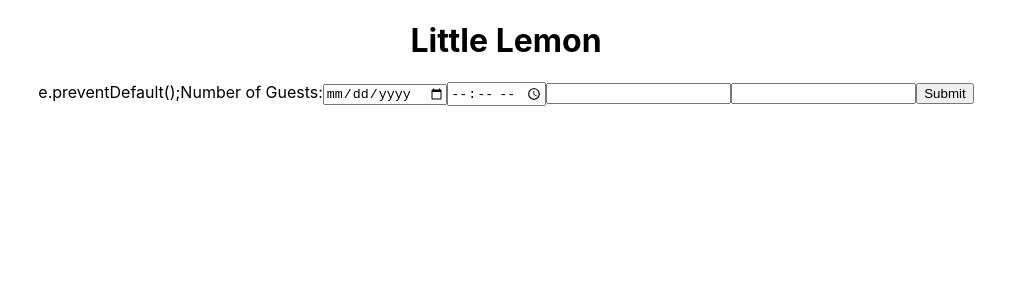
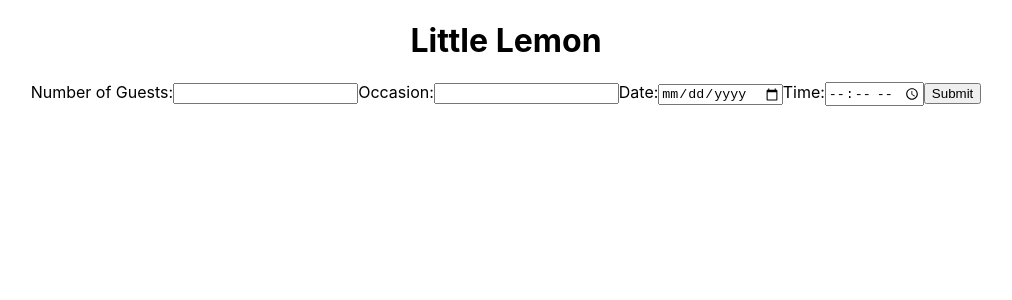
Before and after one commit to jamiegist/little-lemon, a React (Create React App) app in the folder little-lemon-site/: page / in a window 1280 px wide. Shown: the top 300 px of the page, without its empty margins (134-1146 px from the left). Built offline with nearby package versions, Linux system fonts and the light colour scheme.

Commit message:
Added labels to each input field for table booking feature.

```diff
--- a/little-lemon-site/src/BookingForm.js
+++ b/little-lemon-site/src/BookingForm.js
@@ -1,13 +1,15 @@
 function BookingForm() {
     return (
 <form>
-        e.preventDefault();
         <label>
           Number of Guests:
+          <input type="number" name="Number of Guests" />
+          Occasion:
+          <input type="text" name="Occasion" />
+          Date:
           <input type="date" name="Date" />
+          Time:
           <input type="time" name="Time" />
-          <input type="number" name="Number of Guests" />
-          <input type="text" name="Occasion" />
         </label>
         <button type="submit">Submit</button>
 </form>
```
